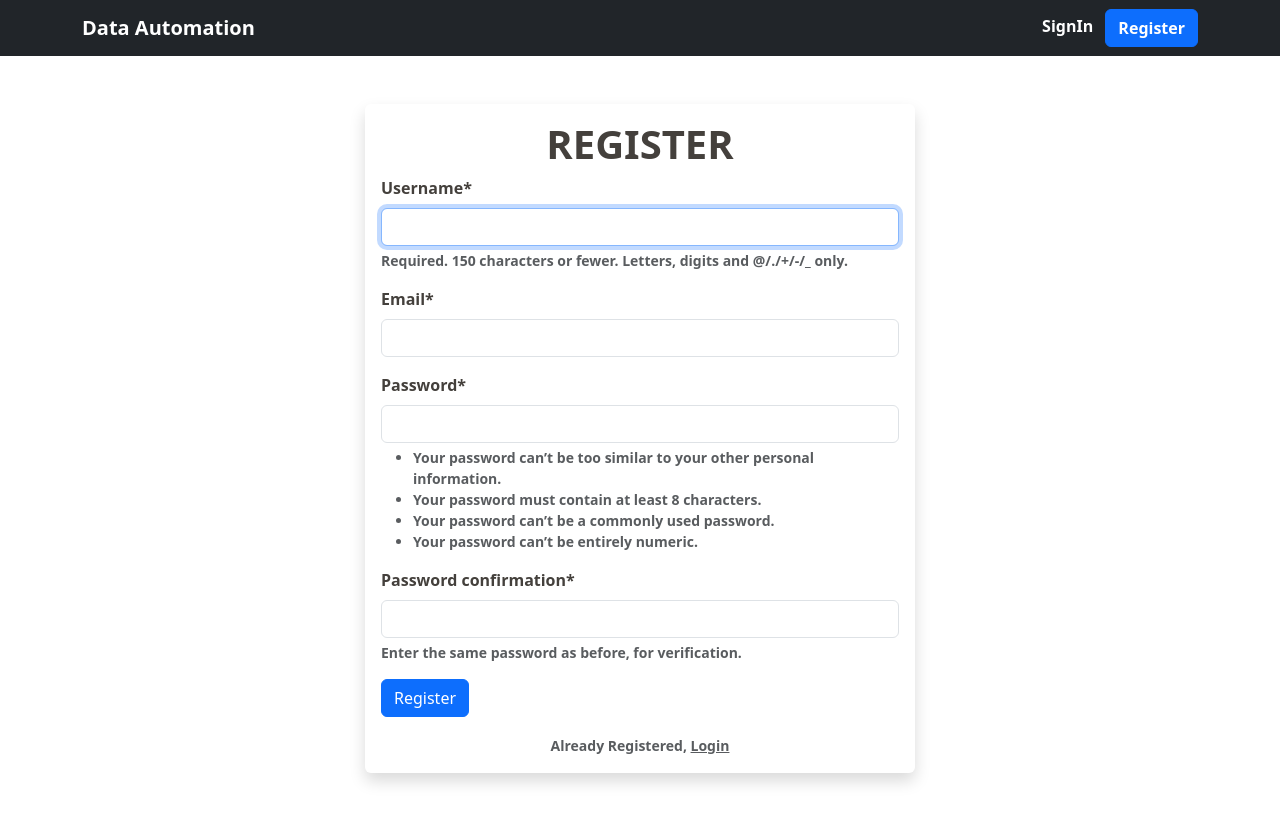
After one commit to Siddharthbadal/djangoAutomationProject, a Django app: page /register/ in a window 1280 px wide. The commit adds this page. Run offline with Django 5.2, Linux system fonts and the light colour scheme; parts of the project's set-up code (start-up, migrations or seed data) failed here and were passed over; some libraries are stand-ins or nearby versions.

Commit message:
user-auth

```diff
--- /dev/null
+++ b/auto_main/forms.py
@@ -0,0 +1,9 @@
+from django.contrib.auth.forms import UserCreationForm
+from django.contrib.auth.models import User
+from django import forms
+
+class RegistrationForm(UserCreationForm):
+    email = forms.EmailField(required=True)
+    class Meta:
+        model = User
+        fields = ['username','email', 'password1','password2']
--- a/auto_main/settings.py
+++ b/auto_main/settings.py
@@ -40,6 +40,8 @@ INSTALLED_APPS = [
     'django.contrib.staticfiles',
     'dataentry',
     'uploads',
+    'crispy_forms',
+    'crispy_bootstrap5'
 ]
 
 MIDDLEWARE = [
@@ -172,3 +174,7 @@ EMAIL_HOST_PASSWORD=config('EMAIL_HOST_PASSWORD')
 EMAIL_USE_TLS=True
 DEFAULT_FROM_EMAIL=config('DEFAULT_FROM_EMAIL')
 DEFAULT_TO_EMAIL=config('DEFAULT_TO_EMAIL')
+
+
+
+CRISPY_TEMPLATE_PACK = 'bootstrap5'
--- a/auto_main/urls.py
+++ b/auto_main/urls.py
@@ -10,6 +10,10 @@ urlpatterns = [
     path('data/', include("dataentry.urls")),
 
     path('', views.home, name='home'),
-    path('celery-test/', views.celery_test)
+    path('celery-test/', views.celery_test),
+    # registeration and login
+    path('register/', views.register, name='register'),
+    path('login/', views.login, name='login'),
+    path('logout/', views.logout, name='logout'),
 
 ] + static(settings.MEDIA_URL, document_root=settings.MEDIA_ROOT)
--- a/auto_main/views.py
+++ b/auto_main/views.py
@@ -1,14 +1,15 @@
-from django.shortcuts import render
+from django.shortcuts import render, redirect
 from django.http import HttpResponse
 from dataentry.tasks import celery_test_task
-
-
+from .forms import RegistrationForm
+from django.contrib import messages
+from django.contrib.auth.forms import AuthenticationForm
+from django.contrib import auth
 
 def home(request):
    return render(request, 'index.html')
 
 
-# celery test
 
 def celery_test(request):
    print("Processing.. .")
@@ -16,3 +17,48 @@ def celery_test(request):
    print("Proccessed..!")
 
    return HttpResponse("Function executed successfully from auto_main views py!")
+
+
+def register(request):
+   if request.method == 'POST':
+      form = RegistrationForm(request.POST)
+      if form.is_valid():
+          form.save()
+          messages.success(request, 'Registration Successful. Please Login Now!')
+          return redirect('login')
+      else:
+          context = {'form': form}
+          return render(request, 'register.html', context)
+   else:
+         form= RegistrationForm()
+         context ={
+             'form': form,
+         }
+   return render(request, 'register.html', context)
+
+def login(request):
+    if request.method == 'POST':
+        form = AuthenticationForm(request, request.POST)
+        if form.is_valid():
+            username = form.cleaned_data['username']
+            password = form.cleaned_data['password']
+
+            user = auth.authenticate(username=username, password=password)
+            if user is not None:
+                auth.login(request, user)
+                return redirect('home')
+        else:
+            messages.error(request, "Invalid credentials! Try again.")
+            return redirect('login')
+
+    else:
+        form = AuthenticationForm()
+        context={
+            'form':form
+        }
+    return render(request, 'login.html', context)
+
+
+def logout(request):
+    auth.logout(request)
+    return redirect('home')
--- a/templates/alerts.html
+++ b/templates/alerts.html
@@ -1,7 +1,23 @@
-{% if messages %}
+{% comment %} {% if messages %}
 <div class="messages" id="messages">
     {% for message in messages %}
     <div{% if message.tags %} class="w-75 mt-5 m-auto alert alert-{{ message.tags }}"{% endif %}>{{ message }}</div>
     {% endfor %}
 </div>
+{% endif %} {% endcomment %}
+
+
+{% if messages %}
+<div class="messages" id="messages">
+    {% for message in messages %}
+
+    <div {% if message.tags %} class="alert alert-{{ message.tags }} d-flex align-items-center w-50 mt-5 m-auto"{% endif %} role="alert">
+
+        {{ message }}
+        <button type="button" class="btn-close" data-bs-dismiss="alert" aria-label="Close"></button>
+
+      </div>
+
+    {% endfor %}
+</div>
 {% endif %}
--- a/templates/base.html
+++ b/templates/base.html
@@ -10,7 +10,7 @@
     <link href="https://cdn.jsdelivr.net/npm/bootstrap@5.3.3/dist/css/bootstrap.min.css" rel="stylesheet" integrity="sha384-QWTKZyjpPEjISv5WaRU9OFeRpok6YctnYmDr5pNlyT2bRjXh0JMhjY6hW+ALEwIH" crossorigin="anonymous">
 
     <script src="https://cdn.jsdelivr.net/npm/bootstrap@5.0.2/dist/js/bootstrap.bundle.min.js" integrity="sha384-MrcW6ZMFYlzcLA8Nl+NtUVF0sA7MsXsP1UyJoMp4YLEuNSfAP+JcXn/tWtIaxVXM" crossorigin="anonymous"></script>
-
+    <script src="https://ajax.googleapis.com/ajax/libs/jquery/3.7.1/jquery.min.js"></script>
 </head>
 <body>
     <!-- As a link -->
@@ -18,8 +18,18 @@
     <div class="container">
       <a class="navbar-brand fw-bolder" href="{% url 'home' %}">Data Automation</a>
       <div>
-        <a class="text-white fw-bold text-bold float-right text-decoration-none p-2" href="">SignIn</a>
-      <a class=" text-white fw-bold float-right text-decoration-none btn btn-primary pr-3" href="">Register</a>
+        {% if user.is_authenticated %}
+          <div>
+            <span class='text-white fw-bold'>Welcome, {{user}} <span>&nbsp;
+            <a class=" text-white fw-bold float-right text-decoration-none btn btn-warning pr-3" href="{% url 'logout' %}">LogOut</a>
+        </div>
+
+
+        {% else %}
+        <a class="text-white fw-bold text-bold float-right text-decoration-none p-2" href="{% url 'login' %}">SignIn</a>
+        <a class=" text-white fw-bold float-right text-decoration-none btn btn-primary pr-3" href="{% url 'register' %}">Register</a>
+
+      {% endif %}
       </div>
 
 
--- /dev/null
+++ b/templates/register.html
@@ -0,0 +1,32 @@
+{% extends 'base.html' %}
+
+{% block content %}
+{% load crispy_forms_tags %}
+
+{% include 'alerts.html' %}
+<div class="container mt-5 mb-5 fw-bold shadow rounded p-3"
+style="color:#44403c; max-width:550px;">
+        <h1 class='text-center fw-bolder text-uppercase' >Register </h1>
+
+        <form action={% url 'register' %} method='POST'>
+            {% csrf_token %}
+
+            <div class="form-group">
+                {{ form | crispy }}
+
+                 <input type="submit" value='Register' class='btn btn-primary'>
+             </div>
+        </form>
+       <div class='text-center text-muted mt-3'>
+        <small> Already Registered, </small>
+        <a class="text-black fw-bold text-muted pr-1" href="{% url 'login' %}">
+            <small>Login</small>
+        </a>
+       </div>
+
+</div>
+
+
+
+
+{% endblock %}
```
Also changed, not shown: templates/index.html (+53 -0 lines), templates/login.html (added, +36 -0 lines), README.md.
